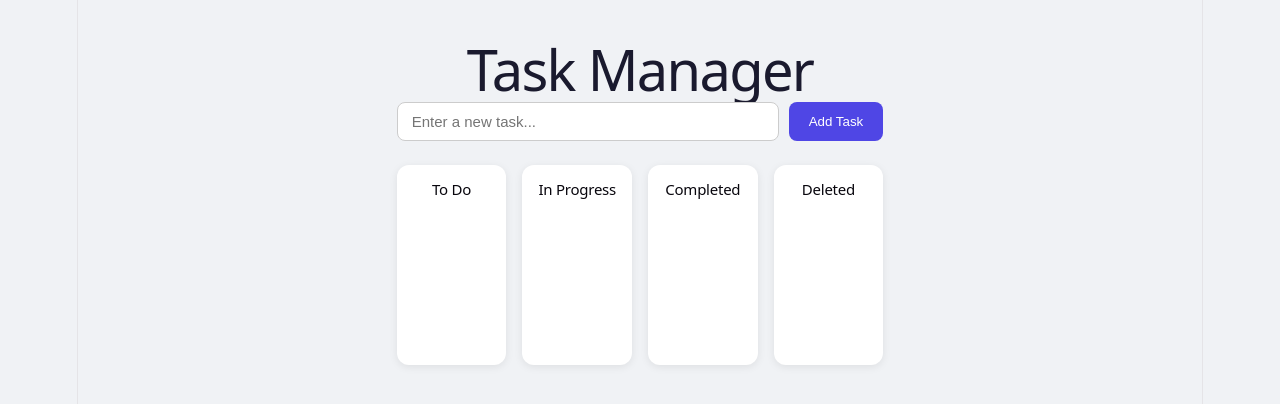
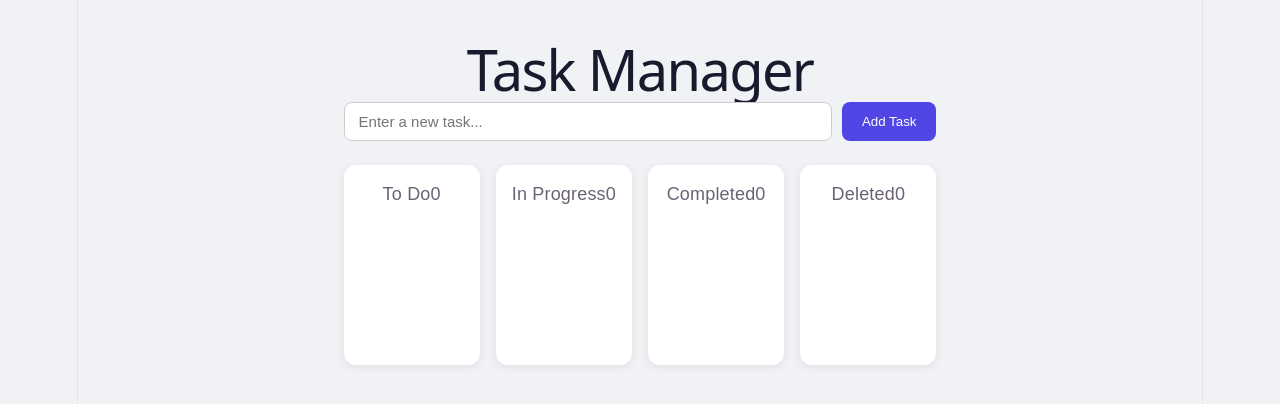
Before and after one commit to ssurbhisharma-1408/react-task-manager, a React (Vite) app in the folder react-task-manager/: page / in a window 1280 px wide. Shown: the top 404 px of the page. Built offline with nearby package versions, Linux system fonts and the light colour scheme.

Commit message:
refactor: clean up TaskColumn, pass onEdit prop

```diff
--- a/react-task-manager/src/components/TaskColumn.jsx
+++ b/react-task-manager/src/components/TaskColumn.jsx
@@ -8,21 +8,27 @@ completed : "Completed",
 deleted: "Deleted",
 };
 
-export default function TaskColumn({ status, tasks, onUpdateStatus, onDeletePermanently }) {
+export default function TaskColumn({ status, tasks, onUpdateStatus, onDeletePermanently ,onEdit}) {
   return (
     <div className={`column column-${status}`}>
-      <h2>{TITLES[status]}</h2>
+       <div className="column-header">
+        <span className="col-title">{TITLES[status]}</span>
+        <span className="col-count">{tasks.length}</span>
+      </div>
 
+      <div className="column-body">
         {tasks.map(task => (
             <TaskCard
               key={task.id}
               task={task}
               onUpdateStatus={onUpdateStatus}
               onDeletePermanently={onDeletePermanently}
+              onEdit={onEdit}
             />
           ))
 
        }
+       </div>
     </div>
   );
 }
```
